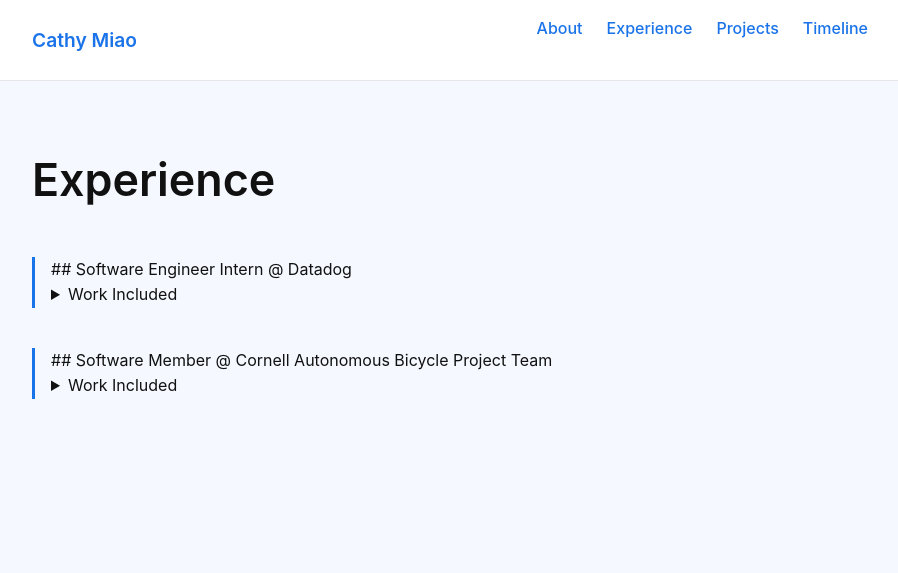
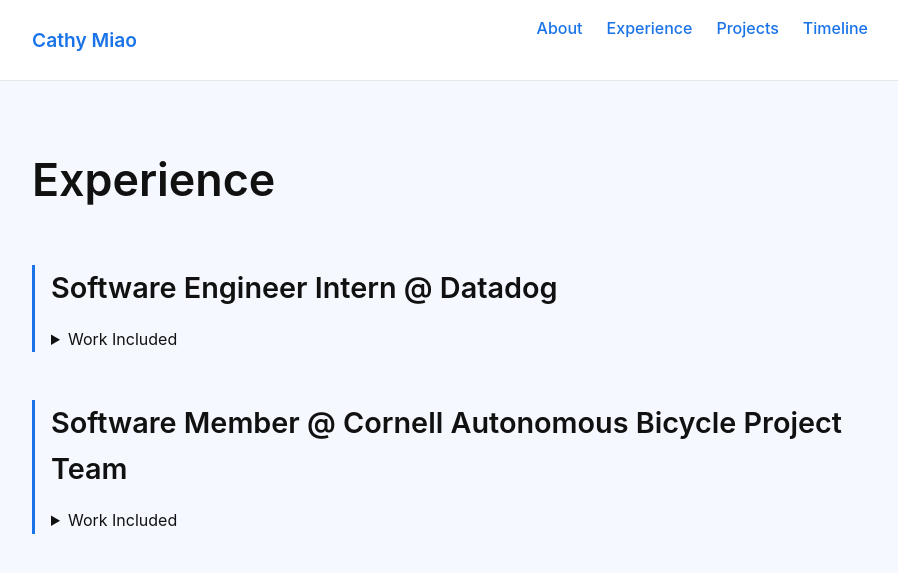
Before and after one commit to cathymiao04/digitalportfolio, a Jekyll site: the page built from experience.md, in a window 1280 px wide. Shown: the top 573 px of the page, without its empty margins (190-1088 px from the left). Built offline with Jekyll 4.4.1, drawn with Linux system fonts in a browser that asks for light colours.

Commit message:
Update experience.md

```diff
--- a/experience.md
+++ b/experience.md
@@ -7,44 +7,46 @@ title: Experience
 
 <div class="experience-block">
 
-## Software Engineer Intern @ Datadog
+  <h2 class="experience-title">Software Engineer Intern @ Datadog</h2>
 
-<details>
-  <summary>Work Included</summary>
-  <ul>
-    <li>
-      Developed internal tools in Go and TypeScript to diagnose and remediate issues in
-      large-scale, containerized production workloads.
-    </li>
-    <li>
-      Built an automated workflow for detecting resource-related application failures,
-      reducing manual debugging and improving response time for on-call engineers.
-    </li>
-    <li>
-      Implemented customizable saved views that allow engineers to persist and reuse
-      complex configuration filters across sessions.
-    </li>
-  </ul>
-</details>
+  <details class="experience-details">
+    <summary>Work Included</summary>
+    <ul>
+      <li>
+        Developed internal tools in Go and TypeScript to diagnose and remediate issues
+        in large-scale, containerized production workloads.
+      </li>
+      <li>
+        Built an automated workflow for detecting resource-related application failures,
+        reducing manual debugging and improving on-call response time.
+      </li>
+      <li>
+        Implemented customizable saved views allowing engineers to persist and reuse
+        complex configuration filters across sessions.
+      </li>
+    </ul>
+  </details>
 
 </div>
 
 <div class="experience-block">
 
-## Software Member @ Cornell Autonomous Bicycle Project Team
+  <h2 class="experience-title">
+    Software Member @ Cornell Autonomous Bicycle Project Team
+  </h2>
 
-<details>
-  <summary>Work Included</summary>
-  <ul>
-    <li>
-      Designed and implemented a Q-learning algorithm to enable autonomous navigation
-      through reward-driven policy updates.
-    </li>
-    <li>
-      Experimented with state representations and reward functions to improve stability
-      and convergence during testing.
-    </li>
-  </ul>
-</details>
+  <details class="experience-details">
+    <summary>Work Included</summary>
+    <ul>
+      <li>
+        Designed and implemented a Q-learning algorithm to enable autonomous navigation
+        through reward-driven policy updates.
+      </li>
+      <li>
+        Experimented with state representations and reward functions to improve stability
+        and convergence during testing.
+      </li>
+    </ul>
+  </details>
 
 </div>
```
